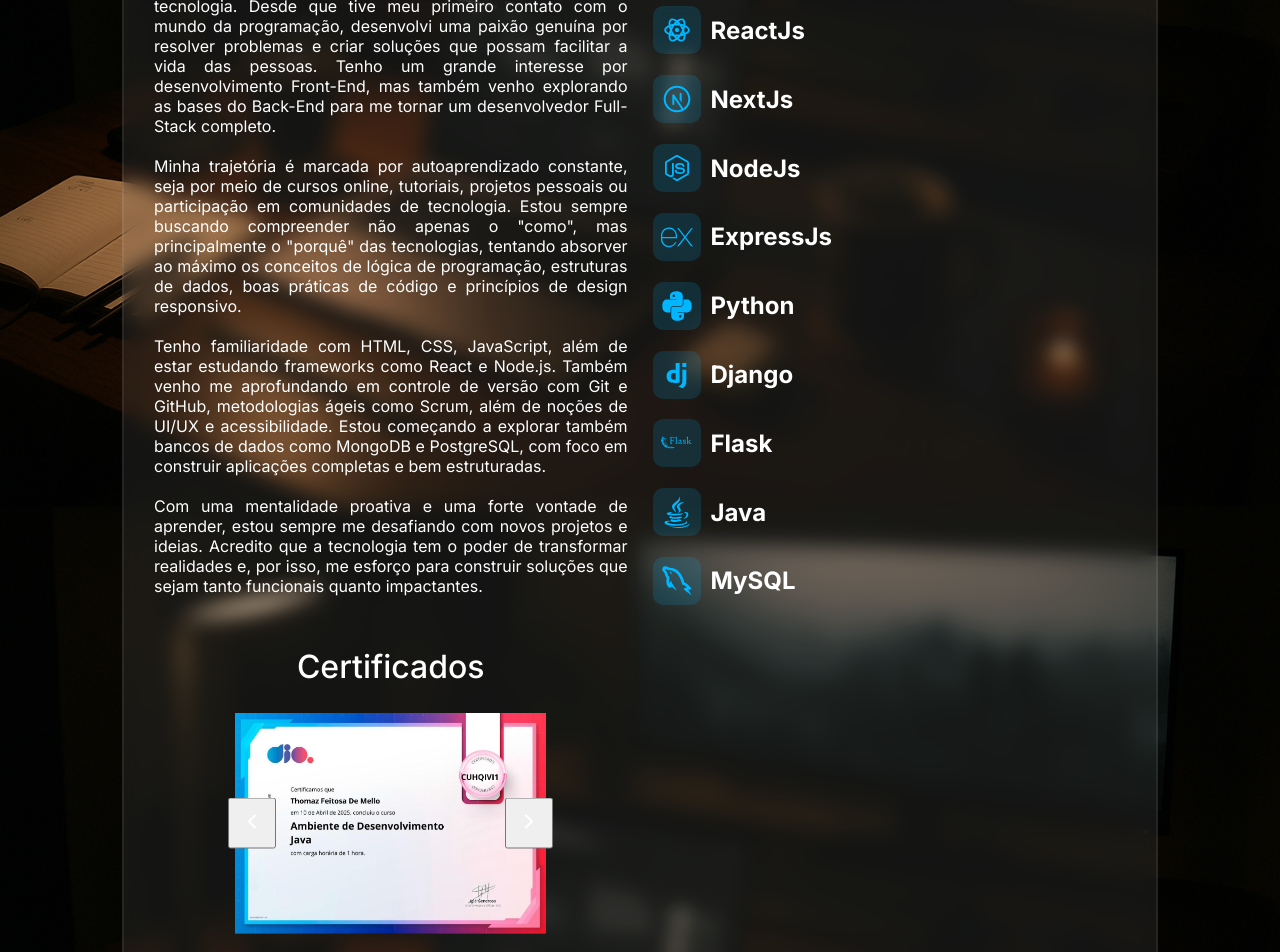
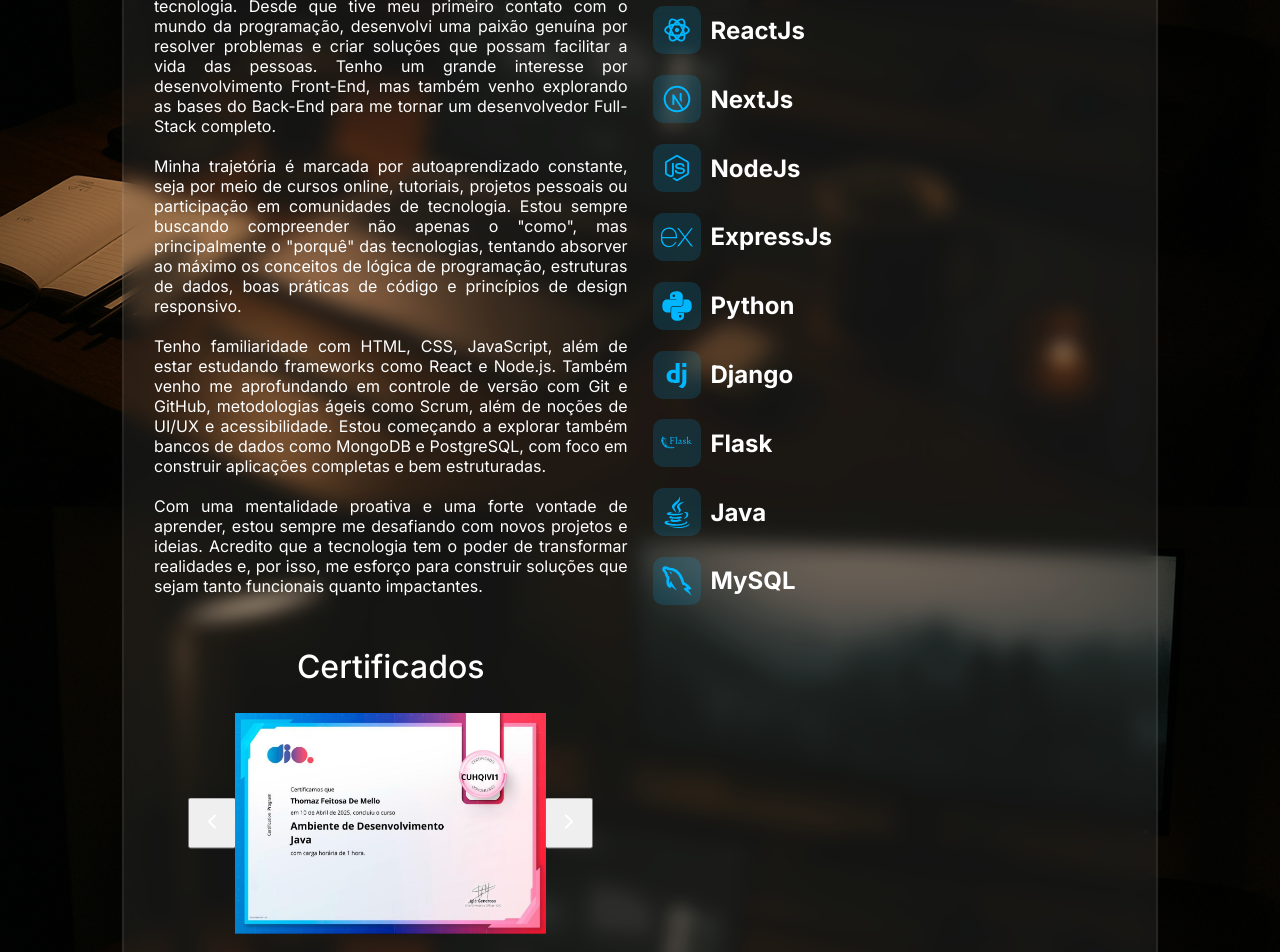
Before and after one commit to ThOMaZMe11o/portifolio, a React (Vite) app: page /about in a window 1280 px wide. Shown: the part 347-1299 px from the top of the page. Built offline with nearby package versions, Linux system fonts and the light colour scheme.

Commit message:
Adjust carousel button positioning for improved visibility

```diff
--- a/src/styles/About.css
+++ b/src/styles/About.css
@@ -136,11 +136,11 @@ button.next {
 }
 
 button.prev {
-  left: 10px;
+  left: -30px;
 }
 
 button.next {
-  right: 10px;
+  right: -30px;
 }
 
 .github-area {
```
